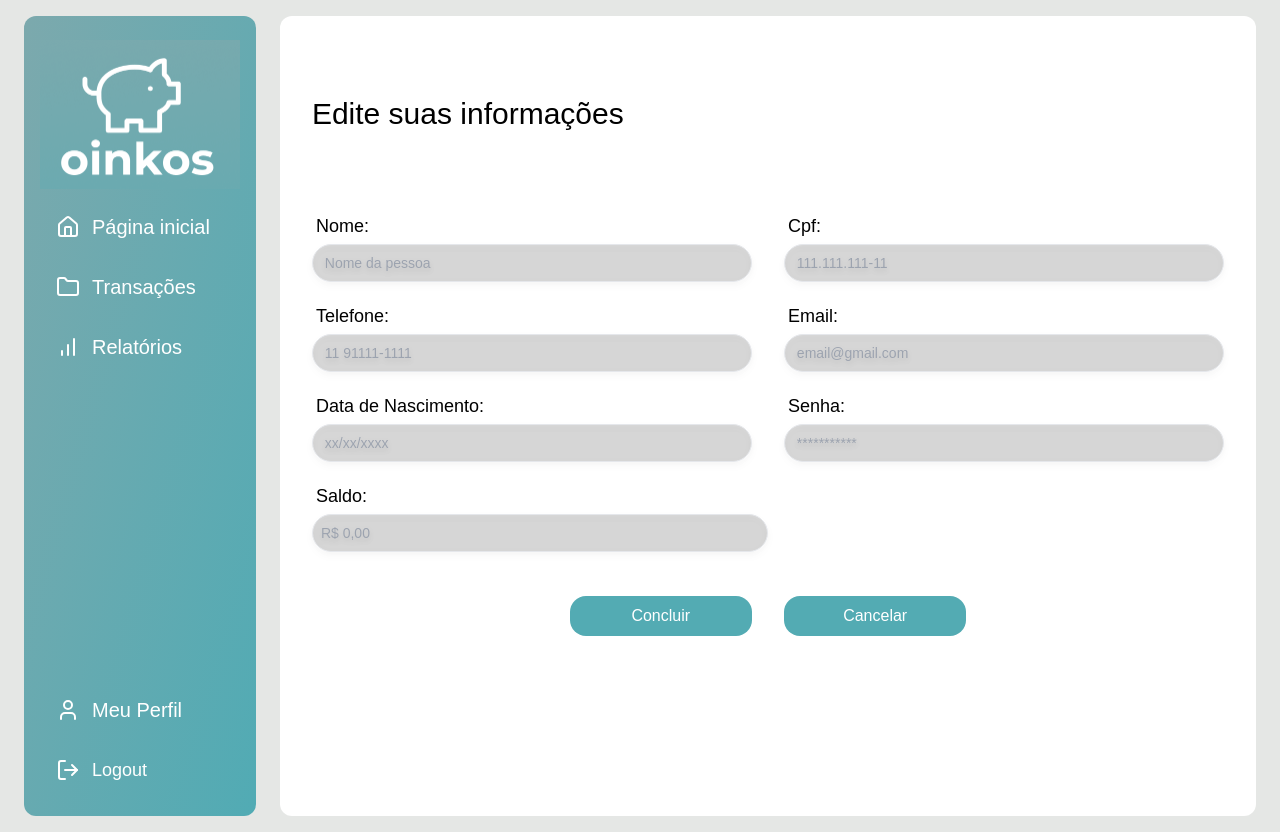
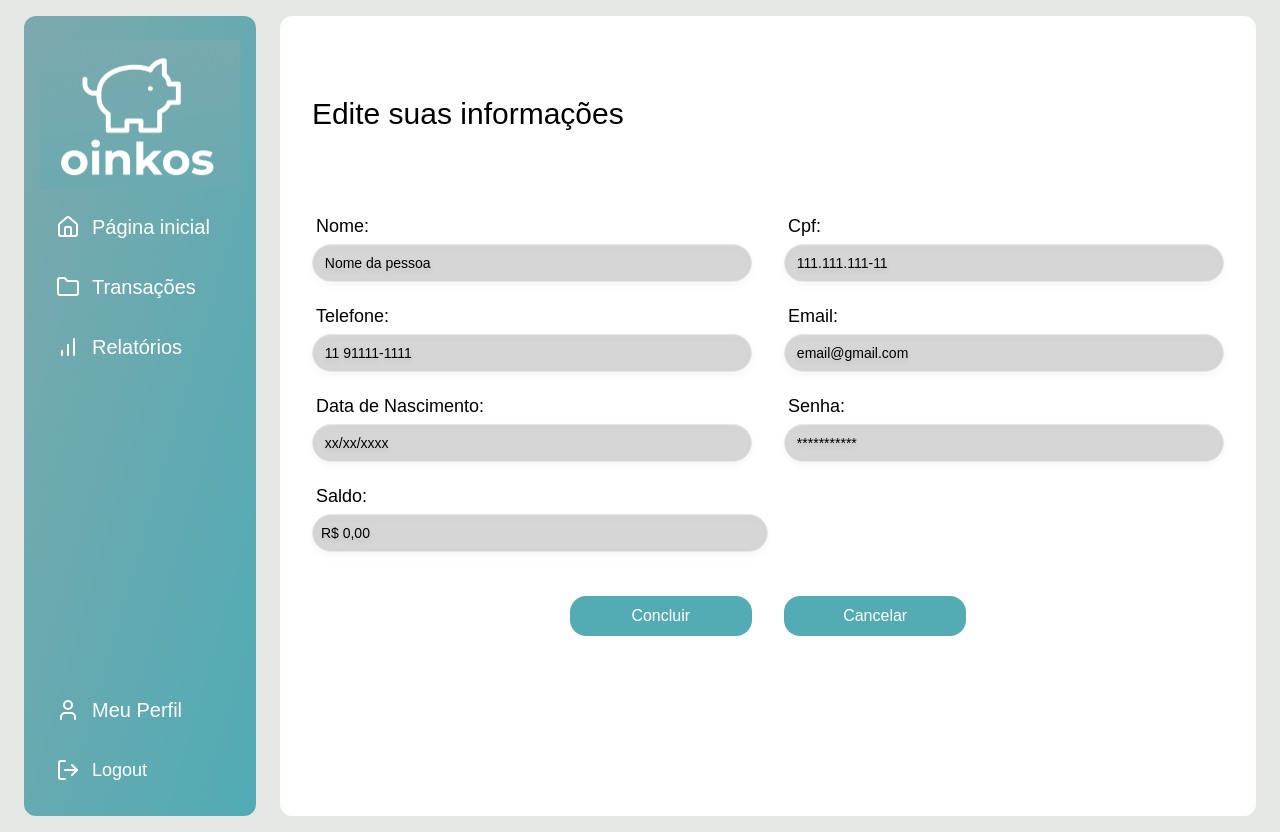
Before and after one commit to oinkos-finance/oinkos-website, a Next.js app: page /editar_perfil in a window 1280 px wide. Built offline with nearby package versions, Linux system fonts and the light colour scheme.

Commit message:
altera cor do placeholder

```diff
--- a/app/(home)/editar_perfil/page.tsx
+++ b/app/(home)/editar_perfil/page.tsx
@@ -8,37 +8,37 @@ export default function EditarPerfil() {
                     <div className="flex flex-col md:flex-row w-full gap-6 md:gap-6 lg:gap-8 items-center justify-center">
                         <div className="flex flex-col gap-1 w-full md:w-1/2 lg:w-1/2">
                             <label className="text-black text-start md:text-md text-lg pl-1">Nome:</label>
-                            <input name="nome" placeholder=" Nome da pessoa" className="bg-black/15 border text-sm p-2 rounded-3xl drop-shadow-md text-black" />
+                            <input name="nome" placeholder=" Nome da pessoa" className="bg-black/15 placeholder-black border text-sm p-2 rounded-3xl drop-shadow-md text-black" />
                         </div>
                         <div className="flex flex-col gap-1 w-full md:w-1/2 lg:w-1/2">
                             <label className="text-black md:text-md text-lg pl-1">Cpf:</label>
-                            <input name="cpf" placeholder=" 111.111.111-11" className="bg-black/15 border text-sm p-2 rounded-3xl drop-shadow-md text-black" />
+                            <input name="cpf" placeholder=" 111.111.111-11" className="bg-black/15 placeholder-black border text-sm p-2 rounded-3xl drop-shadow-md text-black" />
                         </div>
                     </div>
                     <div className="flex flex-col md:flex-row w-full gap-6 md:gap-6 lg:gap-8 items-center justify-center">
                         <div className="flex flex-col gap-1 w-full md:w-1/2 lg:w-1/2">
                             <label className="text-black text-start md:text-md text-lg pl-1">Telefone:</label>
-                            <input name="telefone" placeholder=" 11 91111-1111" className="bg-black/15 border text-sm p-2 rounded-3xl drop-shadow-md text-black" />
+                            <input name="telefone" placeholder=" 11 91111-1111" className="bg-black/15 placeholder-black border text-sm p-2 rounded-3xl drop-shadow-md text-black" />
                         </div>
                         <div className="flex flex-col gap-1 w-full md:w-1/2 lg:w-1/2">
                             <label className="text-black md:text-md text-lg pl-1">Email:</label>
-                            <input name="email" placeholder=" email@gmail.com" className="bg-black/15 border text-sm p-2 rounded-3xl drop-shadow-md text-black" />
+                            <input name="email" placeholder=" email@gmail.com" className="bg-black/15 placeholder-black border text-sm p-2 rounded-3xl drop-shadow-md text-black" />
                         </div>
                     </div>
                     <div className="flex flex-col md:flex-row w-full gap-6 md:gap-6 lg:gap-8 items-center justify-center">
                         <div className="flex flex-col gap-1 w-full md:w-1/2 lg:w-1/2">
                             <label className="text-black text-start md:text-md text-lg pl-1">Data de Nascimento:</label>
-                            <input name="dataNascimento" placeholder=" xx/xx/xxxx" className="bg-black/15 border text-sm p-2 rounded-3xl drop-shadow-md text-black" />
+                            <input name="dataNascimento" placeholder=" xx/xx/xxxx" className="bg-black/15 placeholder-black border text-sm p-2 rounded-3xl drop-shadow-md text-black" />
                         </div>
                         <div className="flex flex-col gap-1 w-full md:w-1/2 lg:w-1/2">
                             <label className="text-black md:text-md text-lg pl-1">Senha:</label>
-                            <input name="senha" placeholder=" ***********" type="password" className="bg-black/15 border text-sm p-2 rounded-3xl drop-shadow-md text-black" />
+                            <input name="senha" placeholder=" ***********" type="password" className="bg-black/15 placeholder-black border text-sm p-2 rounded-3xl drop-shadow-md text-black" />
                         </div>
                     </div>
                     <div className="flex  w-full gap-6 md:gap-6 lg:gap-8 items-center justify-start ">
                         <div className="flex flex-col gap-1 w-full md:w-1/2 lg:w-1/2  ">
                             <label className="text-black text-start md:text-md text-lg pl-1">Saldo:</label>
-                            <input name="saldo" placeholder="R$ 0,00" className="bg-black/15 border text-sm p-2 rounded-3xl drop-shadow-md text-black" />
+                            <input name="saldo" placeholder="R$ 0,00" className="bg-black/15 border text-sm p-2 placeholder-black rounded-3xl drop-shadow-md text-black" />
                         </div>
                     </div>
                     <div className="flex flex-col md:flex-row gap-3 pt-10 md:pt-6 md:gap-6 lg:gap-8 w-full justify-center items-center">
```
